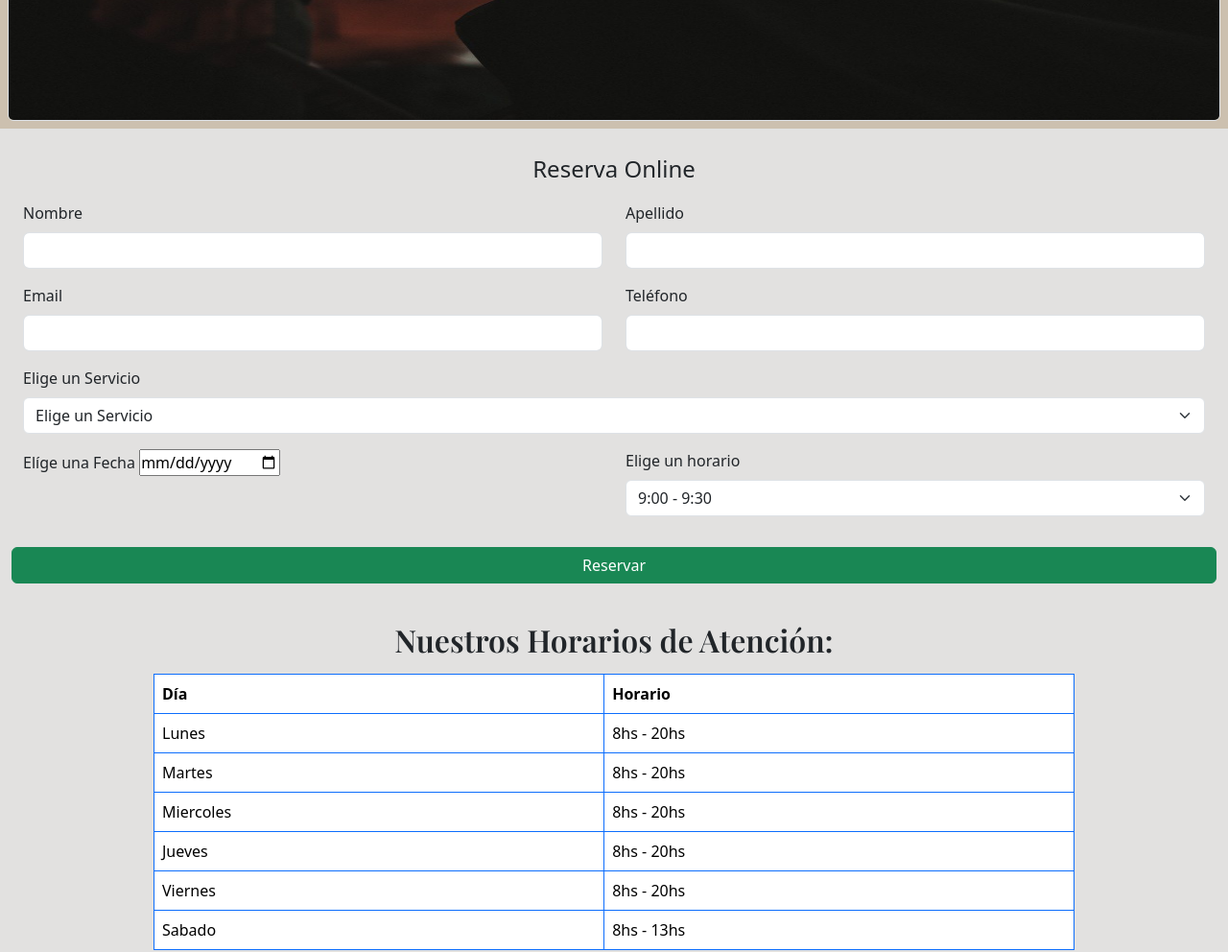
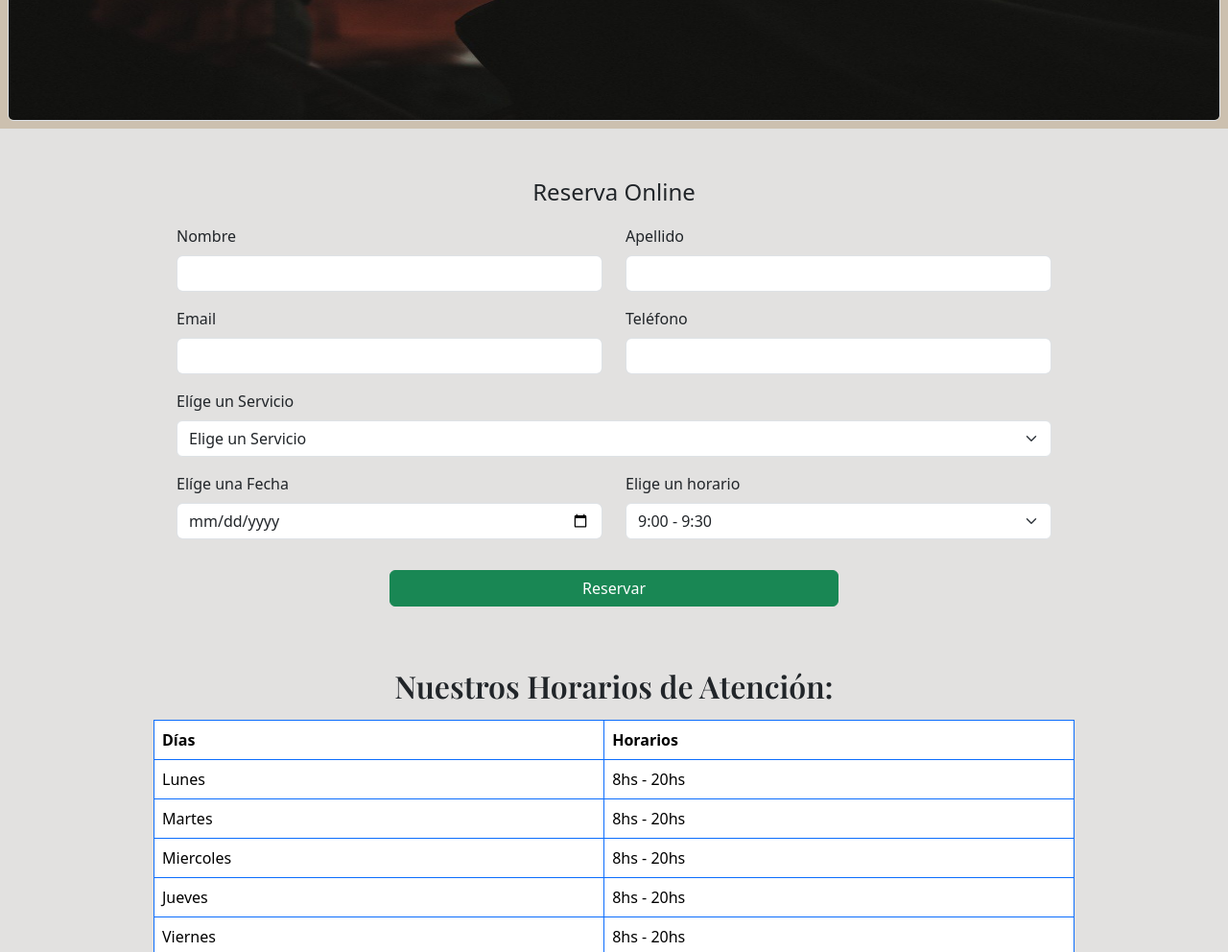
Before and after one commit to waku1044/Barberia-Alura, a plain HTML site: page home.html in a window 1280 px wide. Shown: the part 2420-3412 px from the top of the page at 96% size. Drawn offline with nearby package versions, Linux system fonts and the light colour scheme; a web font is replaced by a local one.

Commit message:
yano hay scroll horizontal

```diff
--- a/home.html
+++ b/home.html
@@ -96,9 +96,9 @@
 
 				</section>
 				<a name="reserva"></a>
-				<section class="reserva">
+				<section class="reserva w-75 mx-auto py-5">
 					<form>
-						<fieldset class="row p-4">
+						<fieldset class="row px-4">
 						  <legend class="text-center mb-3">Reserva Online</legend>
 						  <div class="mb-3 col-6">
 							<label for="disabledTextInput" class="form-label">Nombre</label>
@@ -118,7 +118,7 @@
 						  </div>
 
 						  <div class="mb-3 col-12">
-							<label for="servicio" class="form-label">Elige un Servicio</label>
+							<label for="servicio" class="form-label">Elíge un Servicio</label>
 							<select id="servicio" class="form-select">
 								<option value="" disabled selected>Elige un Servicio</option>
 									<option value="corte de cabello">Corte de Cabello</option>
@@ -129,8 +129,8 @@
 						  </div>
 
 						  <div class="mb-3 col-6">
-							<label for="disabledTextInput" class="form-label">Elíge una Fecha</label>
-							<input type="date" id="fecha" name="fecha" min="" required >
+							<label for="fecha" class="form-label">Elíge una Fecha</label>
+							<input type="date" id="fecha" name="fecha" class="form-control" min="" required >
 						  </div>
 
 						  <div class="mb-3 col-6">
@@ -162,7 +162,7 @@
 						  </div>
 						  <div class="mb-3">
 						  </div>
-						  <button type="submit" class="btn btn-success">Reservar</button>
+						  <button type="submit" class="btn btn-success w-50 mx-auto">Reservar</button>
 						</fieldset>
 					  </form>
 
@@ -173,8 +173,8 @@
 					<table class="table table-bordered border-primary tablaHorarios">
 						<thead >
 							<tr>
-								<th>Día</th>
-								<th>Horario</th>
+								<th>Días</th>
+								<th>Horarios</th>
 							</tr>
 						</thead>
 						<tbody>
@@ -213,6 +213,7 @@
 					<iframe width="100%" height="315" src="https://www.youtube.com/embed/0Zc1RnJKZko" title="YouTube video player" frameborder="0" allow="accelerometer; autoplay; clipboard-write; encrypted-media; gyroscope; picture-in-picture" allowfullscreen></iframe>
 				</div>
 			</div>
+
 			<footer class="footer d-flex justify-content-around align-items-center py-3" >
 	            <img src="imagenes/logo-blanco.png" class="logo border rounded-2" alt="">
 				<div class="d-flex flex-column gap-0">
@@ -223,7 +224,7 @@
 				</div>
 	        </footer>
 			<p class=" text-white bg-dark p-3 text-center">&copy Copyright<a href="https://www.destinoweb.com.ar" target="_blank" class="destinoweb"> Destino Web</a> | 2023.</p>
-		</div>
+
 
 
 			<script src="https://cdn.jsdelivr.net/npm/@popperjs/core@2.11.8/dist/umd/popper.min.js" integrity="sha384-I7E8VVD/ismYTF4hNIPjVp/Zjvgyol6VFvRkX/vR+Vc4jQkC+hVqc2pM8ODewa9r" crossorigin="anonymous"></script>
```
